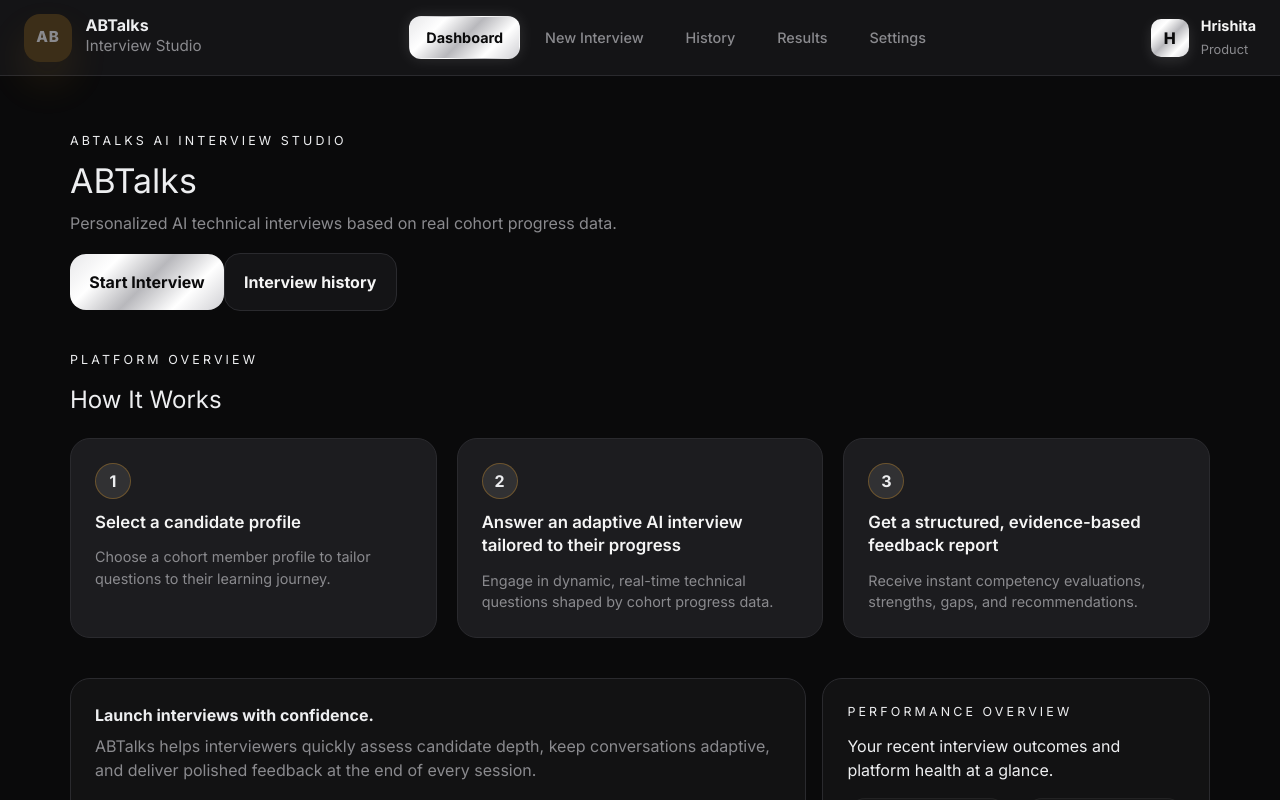
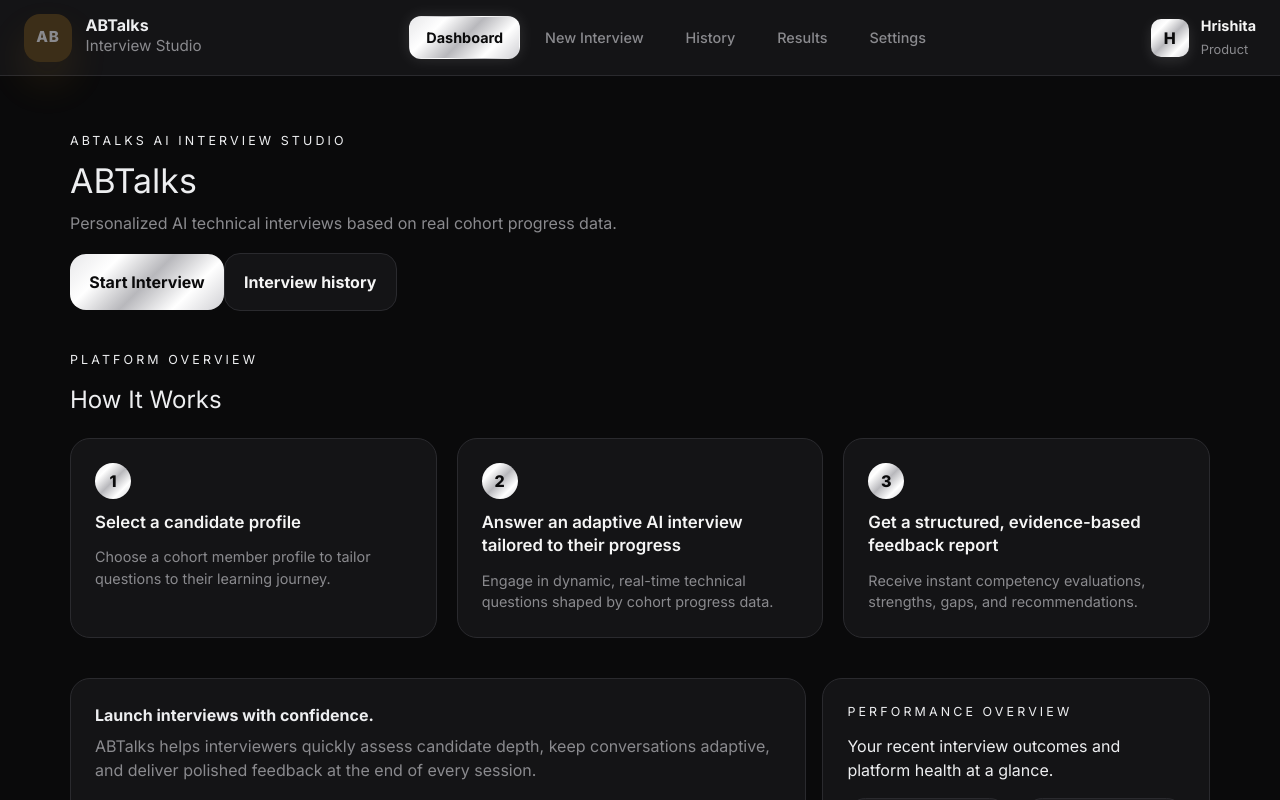
Before and after one commit to hrishitashenvi144/abtalks_interviewer, a React (Vite) app in the folder frontend/: page / in a window 1280 px wide. Shown: the top 800 px of the page. Built offline with nearby package versions, Linux system fonts and the light colour scheme; no server answers.

Commit message:
style: convert Dashboard to black & white chrome design system

```diff
--- a/frontend/src/index.css
+++ b/frontend/src/index.css
@@ -842,9 +842,9 @@ h1 {
 .summary-card,
 .feedback-card,
 .transcript-card {
-  border: 1px solid var(--border);
+  border: 1px solid #2A2A2E;
   border-radius: 1.25rem;
-  background: rgba(255, 255, 255, 0.03);
+  background: #141416;
   padding: 1.5rem;
 }
 
@@ -871,16 +871,20 @@ h1 {
 }
 
 .stat-card {
-  border: 1px solid rgba(255, 255, 255, 0.05);
+  border: 1px solid #2A2A2E;
   border-radius: 1.15rem;
   padding: 1rem 1.25rem;
-  background: rgba(255, 255, 255, 0.02);
+  background: #1C1C1F;
+}
+
+.stat-card strong {
+  color: #F5F5F5;
 }
 
 .stat-label {
   display: block;
   margin-bottom: 0.65rem;
-  color: var(--muted);
+  color: #8A8A8E;
   font-size: 0.82rem;
   text-transform: uppercase;
   letter-spacing: 0.16em;
@@ -891,17 +895,20 @@ h1 {
   grid-template-columns: minmax(0, 2fr) minmax(0, 1fr);
   gap: 1rem;
   padding: 1.5rem;
+  background: #1C1C1F;
+  border: 1px solid #2A2A2E;
+  border-radius: 1.25rem;
 }
 
 .insight-content p {
   margin: 0 0 0.75rem;
-  color: var(--muted);
+  color: #8A8A8E;
   line-height: 1.75;
 }
 
 .insight-label {
   margin: 0 0 0.5rem;
-  color: var(--text, #e8edf8);
+  color: #F5F5F5;
   font-size: 1.05rem;
   font-weight: 700;
   line-height: 1.4;
@@ -909,11 +916,12 @@ h1 {
 
 .insight-chip {
   align-self: start;
-  padding: 1rem 1.25rem;
-  border-radius: 16px;
-  background: rgba(245, 165, 36, 0.14);
-  color: var(--accent);
-  font-weight: 700;
+  padding: 0.85rem 1.15rem;
+  border-radius: 12px;
+  background: #222226;
+  border: 1px solid #2A2A2E;
+  color: #F5F5F5;
+  font-weight: 600;
   white-space: normal;
   line-height: 1.5;
 }
@@ -1128,8 +1136,8 @@ h1 {
 .step-card {
   padding: 1.5rem;
   border-radius: 1.25rem;
-  border: 1px solid var(--border);
-  background: var(--surface2);
+  border: 1px solid #2A2A2E;
+  background: #141416;
   display: flex;
   flex-direction: column;
   gap: 0.75rem;
@@ -1137,7 +1145,7 @@ h1 {
 }
 
 .step-card:hover {
-  border-color: rgba(245, 165, 36, 0.35);
+  border-color: #8A8A8E;
   transform: translateY(-2px);
 }
 
@@ -1145,27 +1153,27 @@ h1 {
   width: 2.25rem;
   height: 2.25rem;
   border-radius: 999px;
-  background: var(--accent-soft);
-  color: var(--accent);
-  border: 1px solid rgba(245, 165, 36, 0.3);
+  background: linear-gradient(135deg, #E8E8EA 0%, #FFFFFF 25%, #B8B8BC 50%, #FFFFFF 75%, #D0D0D4 100%);
+  color: #0A0A0B;
+  border: none;
   display: flex;
   align-items: center;
   justify-content: center;
-  font-weight: 700;
+  font-weight: 800;
   font-size: 1rem;
 }
 
 .step-label {
   font-size: 1.05rem;
   font-weight: 600;
-  color: var(--text);
+  color: #F5F5F5;
   margin: 0;
   line-height: 1.4;
 }
 
 .step-desc {
   font-size: 0.9rem;
-  color: var(--muted);
+  color: #8A8A8E;
   margin: 0;
   line-height: 1.5;
 }
```
